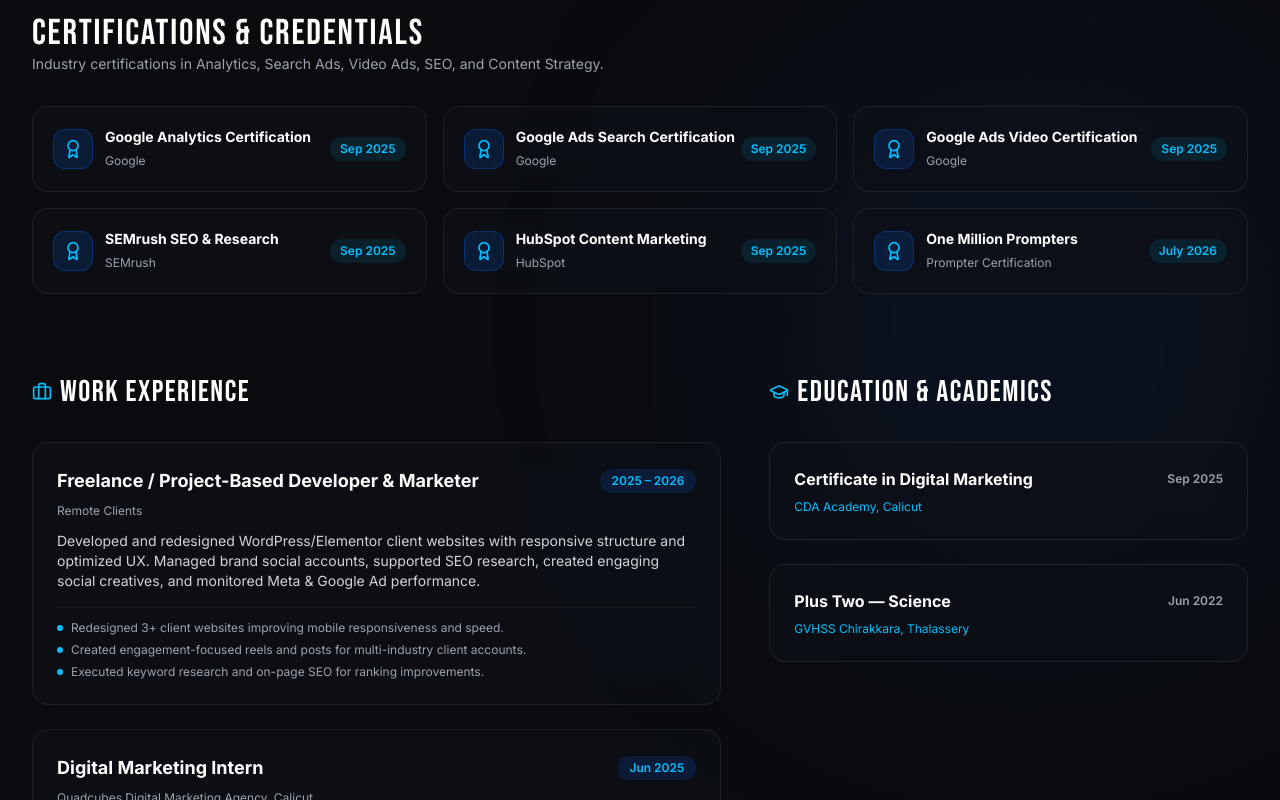
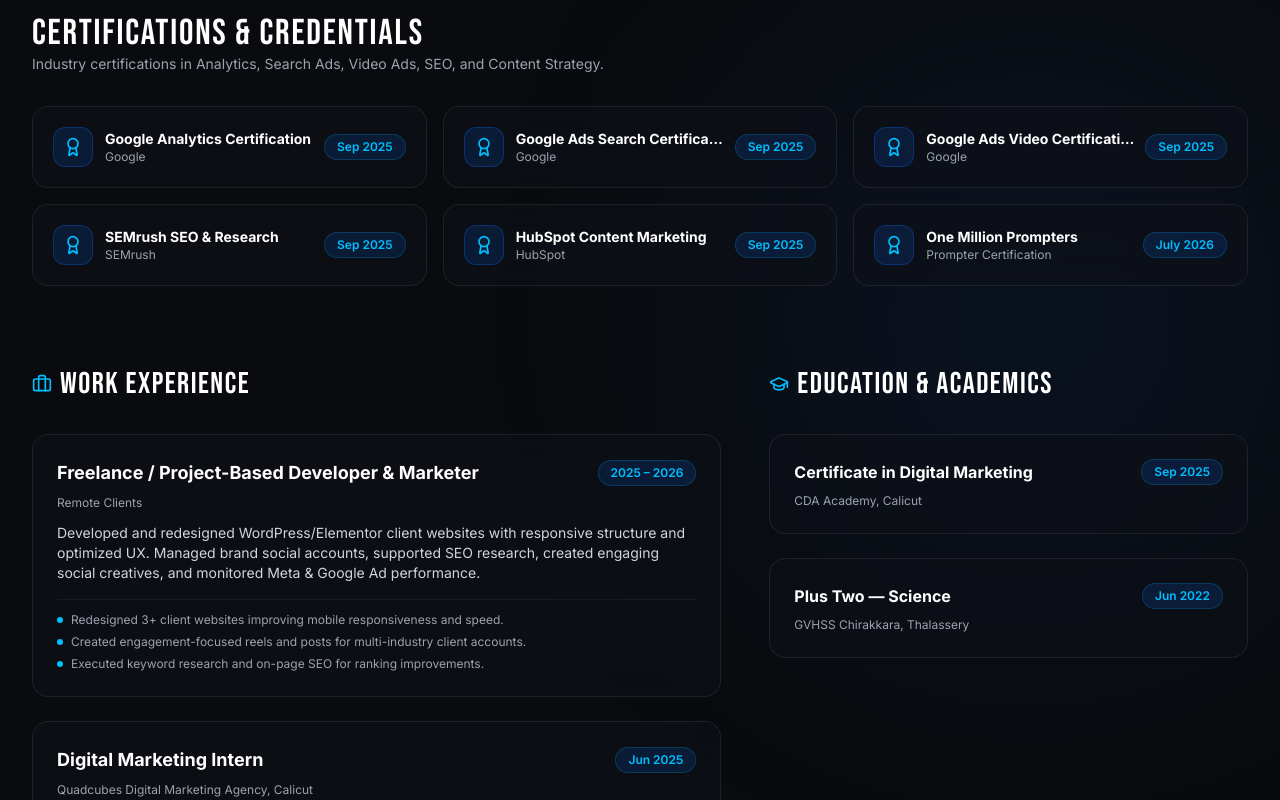
Before and after one commit to hazilav/My-Portfolio, a Next.js app: page / in a window 1280 px wide. Shown: the part 5240-6040 px from the top of the page. Built offline with nearby package versions, Linux system fonts and the light colour scheme.

Commit message:
Standardize date pill badges across Certifications, Experience, and Education

```diff
--- a/src/components/SkillsExperience.jsx
+++ b/src/components/SkillsExperience.jsx
@@ -91,16 +91,16 @@
                 key={idx}
                 className="glass-card p-5 rounded-2xl border border-white/10 flex items-center justify-between hover:border-[#0B6CFF]/40 transition-all bg-[#12141C]"
               >
-                <div className="flex items-center gap-3">
-                  <div className="w-10 h-10 rounded-xl bg-[#0B6CFF]/15 border border-[#0B6CFF]/30 flex items-center justify-center text-[#00BFFF]">
+                <div className="flex items-center gap-3 min-w-0 pr-2">
+                  <div className="w-10 h-10 rounded-xl bg-[#0B6CFF]/15 border border-[#0B6CFF]/30 flex items-center justify-center text-[#00BFFF] shrink-0">
                     <Award className="w-5 h-5" />
                   </div>
-                  <div>
-                    <h4 className="text-sm font-bold text-white">{cert.title}</h4>
-                    <span className="text-xs text-gray-400">{cert.issuer}</span>
+                  <div className="min-w-0">
+                    <h4 className="text-sm font-bold text-white truncate">{cert.title}</h4>
+                    <span className="text-xs text-gray-400 block truncate">{cert.issuer}</span>
                   </div>
                 </div>
-                <span className="text-xs font-semibold text-[#00BFFF] bg-[#00BFFF]/10 px-2.5 py-1 rounded-full">
+                <span className="text-xs font-semibold text-[#00BFFF] bg-[#0B6CFF]/15 px-3 py-1 rounded-full border border-[#00BFFF]/20 shrink-0">
                   {cert.date}
                 </span>
               </div>
@@ -128,7 +128,7 @@
                 >
                   <div className="flex flex-wrap items-center justify-between gap-2 mb-2">
                     <h4 className="text-lg font-bold text-white">{exp.role}</h4>
-                    <span className="text-xs font-semibold text-[#00BFFF] bg-[#0B6CFF]/15 px-3 py-1 rounded-full">
+                    <span className="text-xs font-semibold text-[#00BFFF] bg-[#0B6CFF]/15 px-3 py-1 rounded-full border border-[#00BFFF]/20 shrink-0">
                       {exp.period}
                     </span>
                   </div>
@@ -165,11 +165,13 @@
                   className="glass-card p-6 rounded-2xl border border-white/10 flex flex-col justify-between bg-[#12141C]"
                 >
                   <div>
-                    <div className="flex items-center justify-between mb-2">
+                    <div className="flex items-center justify-between gap-2 mb-2">
                       <h4 className="text-base font-bold text-white">{edu.degree}</h4>
-                      <span className="text-xs font-semibold text-gray-400">{edu.year}</span>
+                      <span className="text-xs font-semibold text-[#00BFFF] bg-[#0B6CFF]/15 px-3 py-1 rounded-full border border-[#00BFFF]/20 shrink-0">
+                        {edu.year}
+                      </span>
                     </div>
-                    <div className="text-xs text-[#00BFFF]">{edu.institution}</div>
+                    <div className="text-xs text-gray-400 mt-1">{edu.institution}</div>
                   </div>
                 </div>
               ))}
```
Also changed, not shown: server.js (+16 -16 lines).
